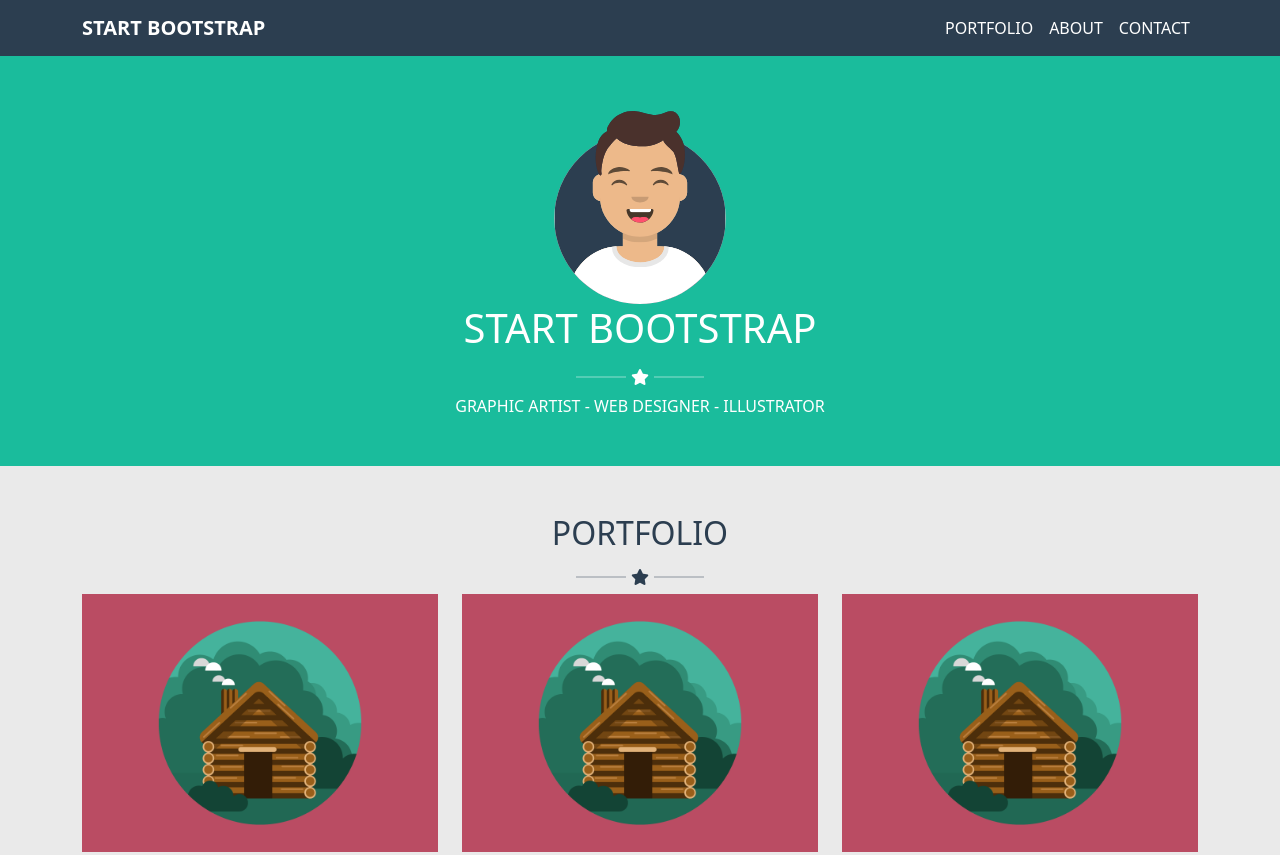
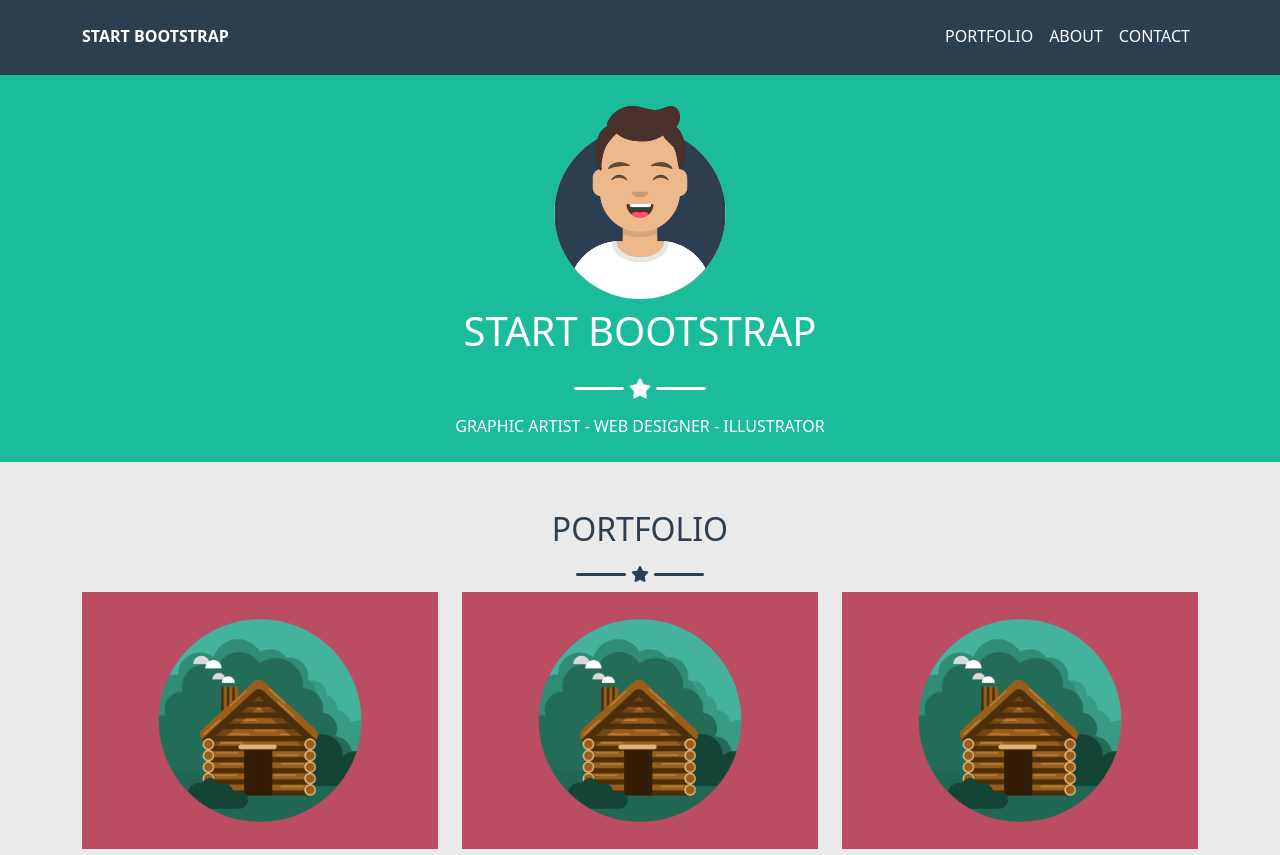
Before and after one commit to marinodilauro/html-css-bootstrap-freelancer, a plain HTML site: page index.html in a window 1280 px wide. Shown: the top 855 px of the page. Drawn offline with nearby package versions, Linux system fonts and the light colour scheme.

Commit message:
Fix navbar and banner elements spacing

```diff
--- a/assets/css/style.css
+++ b/assets/css/style.css
@@ -10,6 +10,7 @@
 
 ._bg_primary {
   background-color: var(--bs-primary);
+  color: var(--bs-font_light);
 }
 
 ._bg_secondary {
@@ -39,28 +40,6 @@
 
   #site_main {
 
-    ._banner {
-      background-color: var(--bs-primary);
-      color: var(--bs-font_light);
-
-      .container {
-
-        ._profile_img {
-
-          img {
-            height: 200px;
-            aspect-ratio: 1;
-          }
-        }
-
-        ._divider {
-
-          hr {
-            border: 1px solid var(--bs-font_light);
-          }
-        }
-      }
-    }
 
     ._portfolio {
       background-color: var(--bs-backgound_light);
@@ -69,7 +48,8 @@
       ._divider {
 
         hr {
-          border: 1px solid var(--bs-secondary);
+          background-color: var(--bs-secondary);
+          color: var(--bs-secondary);
         }
       }
     }
@@ -125,6 +105,9 @@ img {
 
   hr {
     width: 50px;
+    height: 3px;
+    border-radius: 2px;
+    opacity: 1;
   }
 
   i {
@@ -138,12 +121,34 @@ img {
 /* #region ||||| HEADER QUERIES ||||| */
 
 
+
 /* #endregion ||||| HEADER QUERIES ||||| */
 
 
 /* #region ||||| MAIN QUERIES ||||| */
 
+#site_main {
 
+  ._banner {
+
+    ._profile_img {
+
+      img {
+        height: 200px;
+        aspect-ratio: 1;
+      }
+    }
+
+    ._divider {
+
+      hr {
+        background-color: var(--bs-font_light);
+        color: var(--bs-font_light);
+        border: 1px solid var(--bs-font_light)
+      }
+    }
+  }
+}
 
 /* #endregion ||||| MAIN QUERIES ||||| */
 
--- a/index.html
+++ b/index.html
@@ -25,9 +25,11 @@
   <!-- Header -->
   <header id="site_header">
 
-    <nav class="navbar navbar-expand-md _bg_secondary">
-      <div class="container">
-        <a class="navbar-brand _font_color_light" href="#"><strong>START BOOTSTRAP</strong></a>
+    <nav class="navbar py-3 navbar-expand-md _bg_secondary">
+      <div class="container d-flex align-items-baseline">
+        <a class="navbar-brand _font_color_light" href="#">
+          <h6><strong>START BOOTSTRAP</strong></h6>
+        </a>
         <button class="navbar-toggler" type="button" data-bs-toggle="collapse" data-bs-target="#navbarSupportedContent"
           aria-controls="navbarSupportedContent" aria-expanded="false" aria-label="Toggle navigation">
           <span class="navbar-toggler-icon"></span>
@@ -56,15 +58,15 @@
 
 
     <!-- Banner -->
-    <div class="_banner">
-      <section class="container py-5 d-flex flex-column align-items-center">
-        <div class="_profile_img">
+    <div class="_banner _bg_primary py-4">
+      <section class="container d-flex flex-column align-items-center">
+        <div class="_profile_img pb-2">
           <img src="./assets/img/avatar.svg" alt="">
         </div>
         <h1 class="_name">START BOOTSTRAP</h1>
-        <div class="_divider d-flex align-items-center">
+        <div class="_divider py-2 d-flex align-items-center">
           <hr>
-          <i class="fa-solid fa-star"></i>
+          <i class="fa-solid fa-lg fa-star"></i>
           <hr>
         </div>
         <div class="_skills">
```
